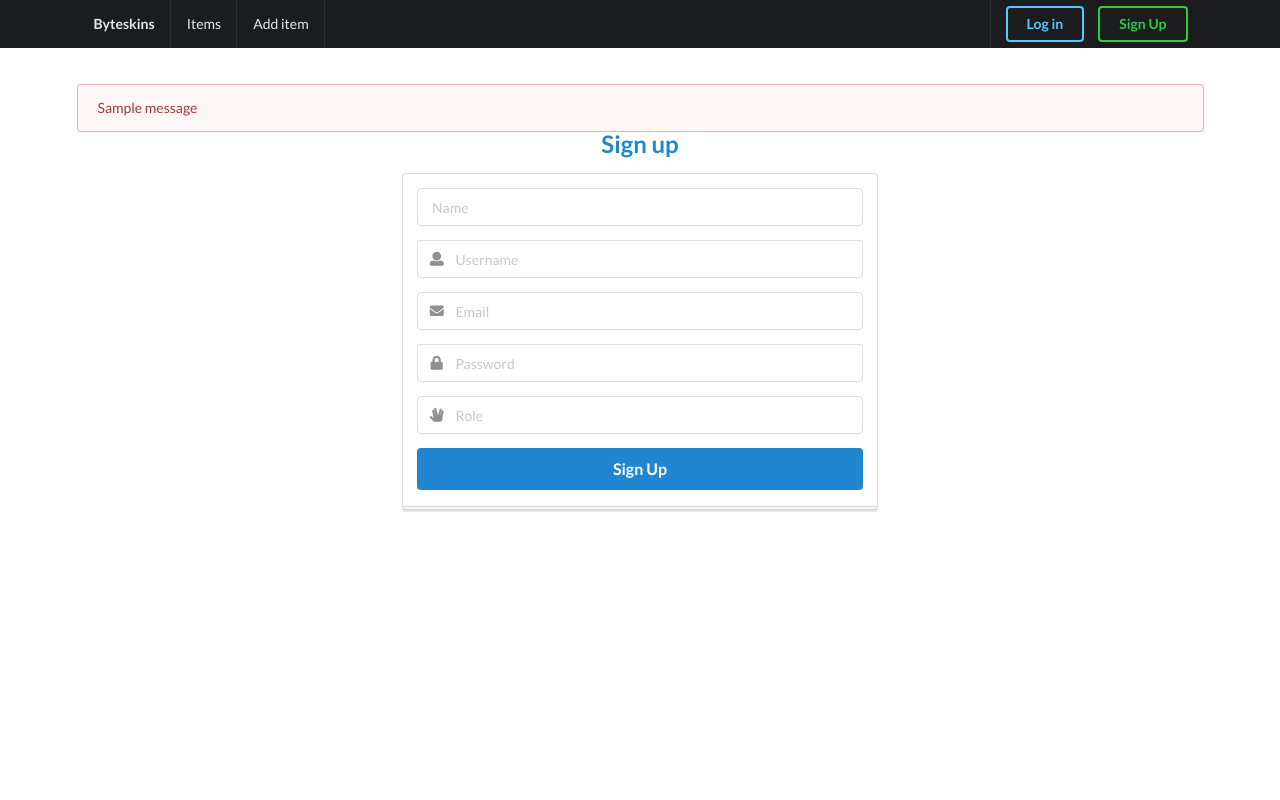
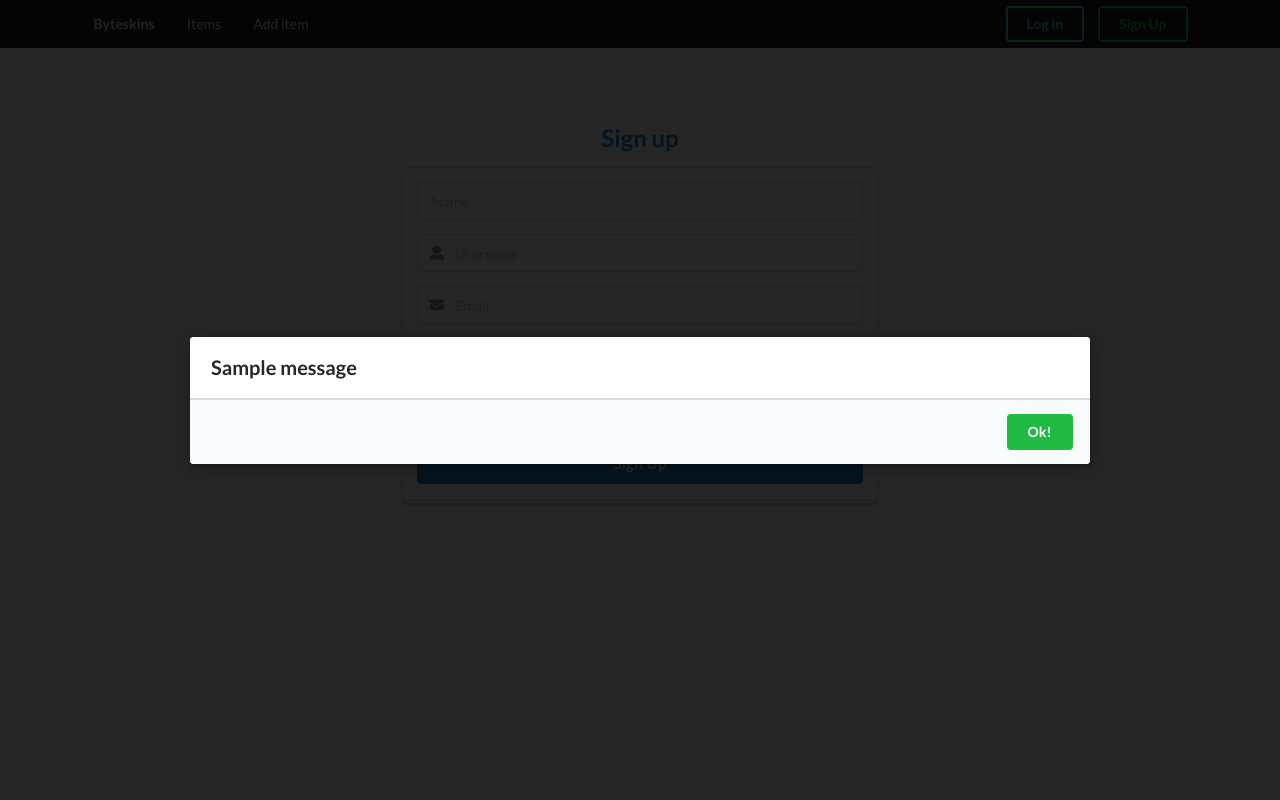
Before and after one commit to k0tix/tsoha-projekti, a Flask app: page /auth/register in a window 1280 px wide. Run offline with Flask 2, Linux system fonts and the light colour scheme; tables that the repository leaves empty hold one stand-in row (values such as "Sample post"); one stand-in notice (Sample message) is shown; some libraries are stand-ins or nearby versions.

Commit message:
use a modal for displaying messages

```diff
--- a/application/templates/layout.html
+++ b/application/templates/layout.html
@@ -35,10 +35,19 @@
 	<div class="ui container" style="padding-top: 6em">
 			{% with messages = get_flashed_messages() %}
 			{% if messages %}
-			  <div class=flashes>
-			  {% for message in messages %}
-				<div class="ui negative message">{{ message }}</div>
-			  {% endfor %}
+			  <div class=flashes style="padding-bottom: 3em">
+					{% for message in messages %}
+					<div class="ui dimmer modals page transition hidden"><div class="ui standard test modal transition hidden">
+							<div class="header">
+								{{ message }}
+							</div>
+							<div class="actions">
+								<div class="ui positive right button">
+									Ok!
+								</div>
+							</div>
+						</div></div>
+					{% endfor %}
 			  </div>
 			{% endif %}
 		  {% endwith %}
@@ -48,6 +57,12 @@
 		</p>
 		{% endblock %}
 	</div>
+
+	<script>
+		$('.ui.modal')
+			.modal('show')
+		;
+	</script>
 </body>
 
 </html>
```
